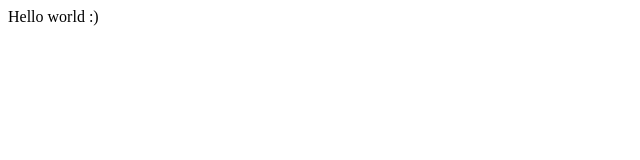
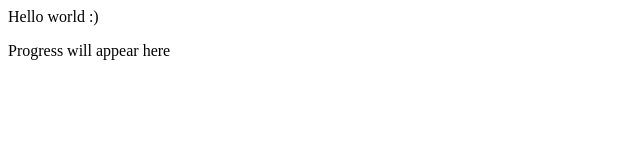
Before and after one commit to mosesgitonga/Admax, a React (Vite) app in the folder admax-app/: page / in a window 1280 px wide. Shown: the top 160 px of the page, without its empty margins (0-640 px from the left). Built offline with nearby package versions, Linux system fonts and the light colour scheme.

Commit message:
progress

```diff
--- a/admax-app/src/components/index.jsx
+++ b/admax-app/src/components/index.jsx
@@ -4,6 +4,7 @@ const IndexPage = () => {
     return (
         <div>
             Hello world :)
+            <p>Progress will appear here</p>
         </div>
     )
 }
```
